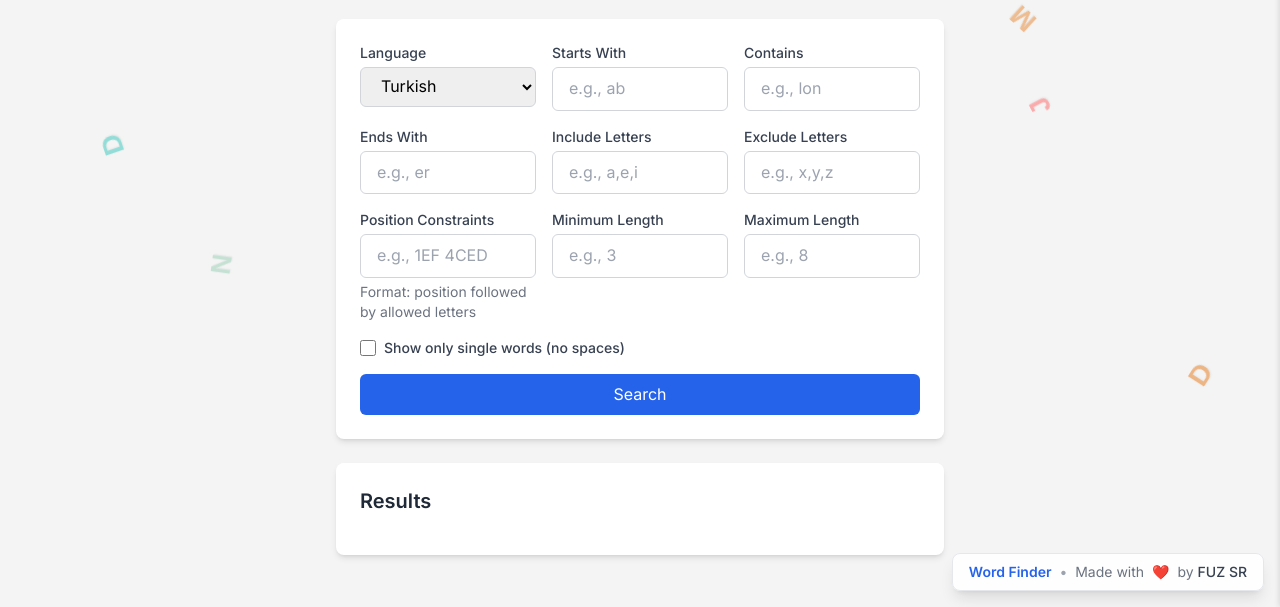
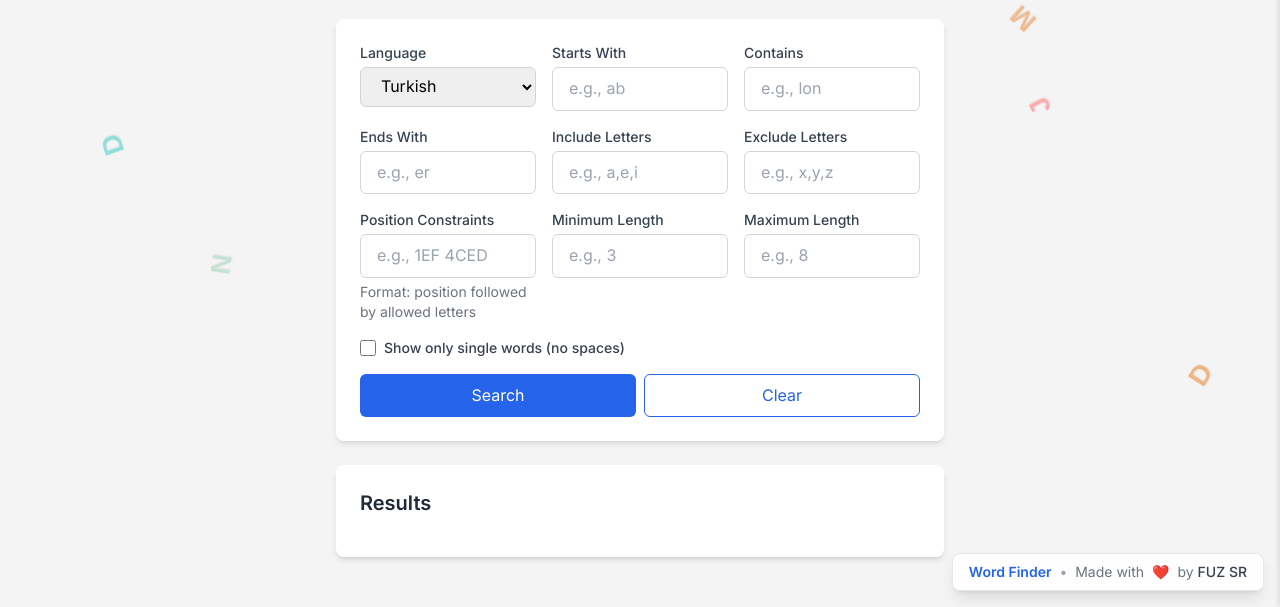
Before and after one commit to shishcode/turkish_word_finder, a Flask app: page / in a window 1280 px wide. Shown: the part 193-800 px from the top of the page. Run offline with Flask 3, Linux system fonts and the light colour scheme; style sheets or scripts are compiled from the project's sources; some libraries are stand-ins or nearby versions.

Commit message:
Add outline-styled 'Clear' button to search form: resets all input fields and results. Improves UX for quickly clearing search criteria.

```diff
--- a/app/static/js/search.js
+++ b/app/static/js/search.js
@@ -75,3 +75,18 @@ async function searchWords() {
         resultsDiv.innerHTML = '<div class="col-span-full text-red-500 text-center py-4">An error occurred while searching</div>';
     }
 }
+
+function clearInputs() {
+    document.getElementById('language').value = 'tr';
+    document.getElementById('startsWith').value = '';
+    document.getElementById('contains').value = '';
+    document.getElementById('endsWith').value = '';
+    document.getElementById('include').value = '';
+    document.getElementById('exclude').value = '';
+    document.getElementById('positionConstraints').value = '';
+    document.getElementById('minLength').value = '';
+    document.getElementById('maxLength').value = '';
+    document.getElementById('singleWord').checked = false;
+    document.getElementById('results').innerHTML = '';
+    document.getElementById('resultCount').textContent = '';
+}
--- a/app/templates/index.html
+++ b/app/templates/index.html
@@ -76,9 +76,14 @@
                 <label for="singleWord" class="text-sm font-medium text-gray-700">Show only single words (no spaces)</label>
             </div>
 
-            <button onclick="searchWords()" class="w-full bg-blue-600 text-white py-2 px-4 rounded-md hover:bg-blue-700 focus:outline-none focus:ring-2 focus:ring-blue-500 focus:ring-offset-2 transition-colors">
-                Search
-            </button>
+            <div class="flex space-x-2 mt-2">
+                <button onclick="searchWords()" class="w-1/2 bg-blue-600 text-white py-2 px-4 rounded-md hover:bg-blue-700 focus:outline-none focus:ring-2 focus:ring-blue-500 focus:ring-offset-2 transition-colors">
+                    Search
+                </button>
+                <button type="button" onclick="clearInputs()" class="w-1/2 border border-blue-600 text-blue-600 bg-white py-2 px-4 rounded-md hover:bg-blue-50 focus:outline-none focus:ring-2 focus:ring-blue-500 focus:ring-offset-2 transition-colors">
+                    Clear
+                </button>
+            </div>
         </div>
     </div>
 
```
